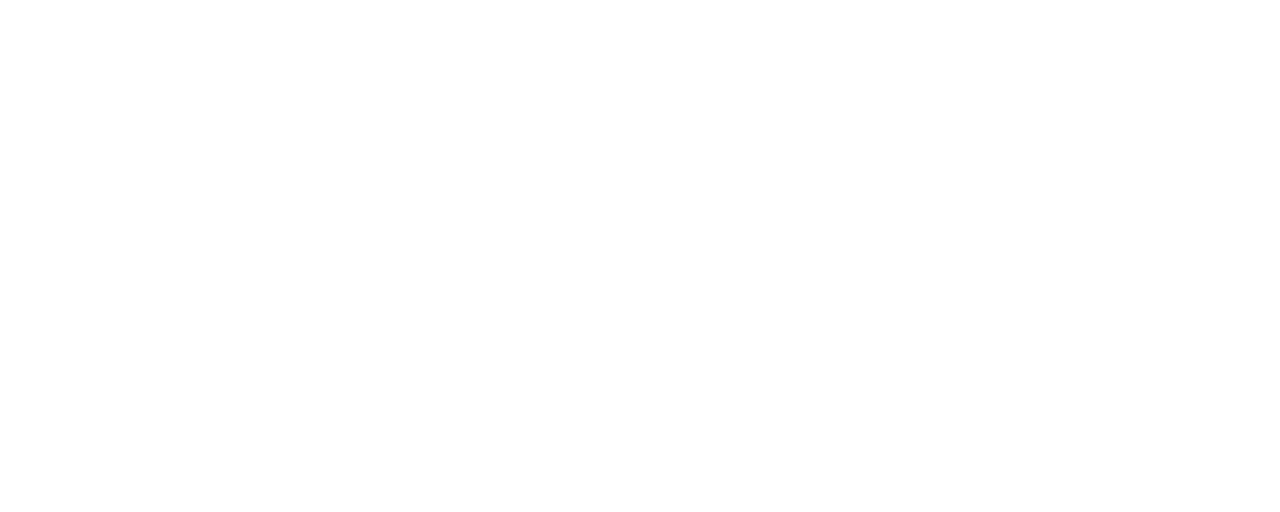
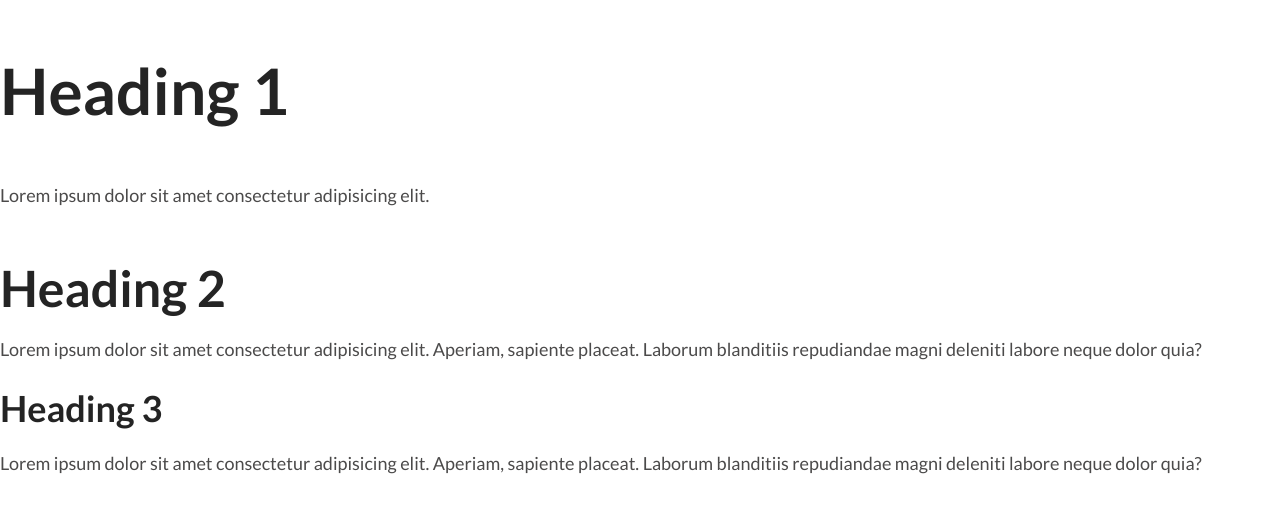
Before and after one commit to dinesh-jaysiri/netzee, a plain HTML site: page index.html in a window 1280 px wide. Drawn offline with Linux system fonts and the light colour scheme.

Commit message:
Define typography

```diff
--- a/css/styles.css
+++ b/css/styles.css
@@ -3,3 +3,71 @@
     --color-heading: #242424;
     --color-body:#4B4A4A;
 }
+
+*,
+*::after,
+*::before {
+    box-sizing: border-box;
+}
+
+/* Typography */
+
+html {
+    /* 62.5 of 16px = 10px */
+    /* 1 rem = 10 px */
+    font-size: 62.5%;
+}
+
+body {
+    font-family: 'Lato', Arial, Helvetica, sans-serif;
+    color: var(--color-body);
+    font-size: 2.3rem;
+    line-height: 1.5;
+}
+
+h1,h2,h3 {
+    color: var(--color-heading);
+}
+
+h1{
+    font-size: 6rem;
+    line-height: 6.9rem;
+    margin-bottom: 3rem;
+    margin-top: 5.6rem;
+}
+
+h2 {
+    font-size: 5rem;
+    margin-bottom: 1rem;
+
+}
+
+h3 {
+    font-size: 3rem;
+    margin-top: 0;
+    margin-bottom: 1rem;
+}
+
+p{
+    margin-top: 0;
+}
+
+a {
+    text-decoration: none;
+}
+
+@media screen and (min-width:1024px) {
+    body{
+        font-size: 1.8rem;
+    }
+
+    h1 {
+        font-size: 6.4rem;
+        margin-bottom: 5.7rem;
+    }
+
+    h3 {
+        font-size: 3.6rem;
+        margin-bottom: 1.5rem;
+    }
+}
--- a/index.html
+++ b/index.html
@@ -1,13 +1,34 @@
 <!DOCTYPE html>
 <html lang="en">
-<head>
-    <meta charset="UTF-8">
-    <meta name="viewport" content="width=device-width, initial-scale=1.0">
+  <head>
+    <meta charset="UTF-8" />
+    <meta name="viewport" content="width=device-width, initial-scale=1.0" />
     <title>Document</title>
-    <link rel="stylesheet" href="css/normalize.css">
-    <link rel="stylesheet" href="css/styles.css">
-</head>
-<body>
-
-</body>
+    <link rel="preconnect" href="https://fonts.googleapis.com" />
+    <link rel="preconnect" href="https://fonts.gstatic.com" crossorigin />
+    <link
+      href="https://fonts.googleapis.com/css2?family=Lato:wght@400;700&display=swap"
+      rel="stylesheet"
+    />
+    <link rel="stylesheet" href="css/normalize.css" />
+    <link rel="stylesheet" href="css/styles.css" />
+  </head>
+  <body>
+    <h1>Heading 1</h1>
+    <p>
+      Lorem ipsum dolor sit amet consectetur adipisicing elit.
+    </p>
+    <h2>Heading 2</h2>
+    <p>
+      Lorem ipsum dolor sit amet consectetur adipisicing elit. Aperiam, sapiente
+      placeat. Laborum blanditiis repudiandae magni deleniti labore neque dolor
+      quia?
+    </p>
+    <h3>Heading 3</h3>
+    <p>
+      Lorem ipsum dolor sit amet consectetur adipisicing elit. Aperiam, sapiente
+      placeat. Laborum blanditiis repudiandae magni deleniti labore neque dolor
+      quia?
+    </p>
+  </body>
 </html>
```
Also changed, not shown: 2 other files.
